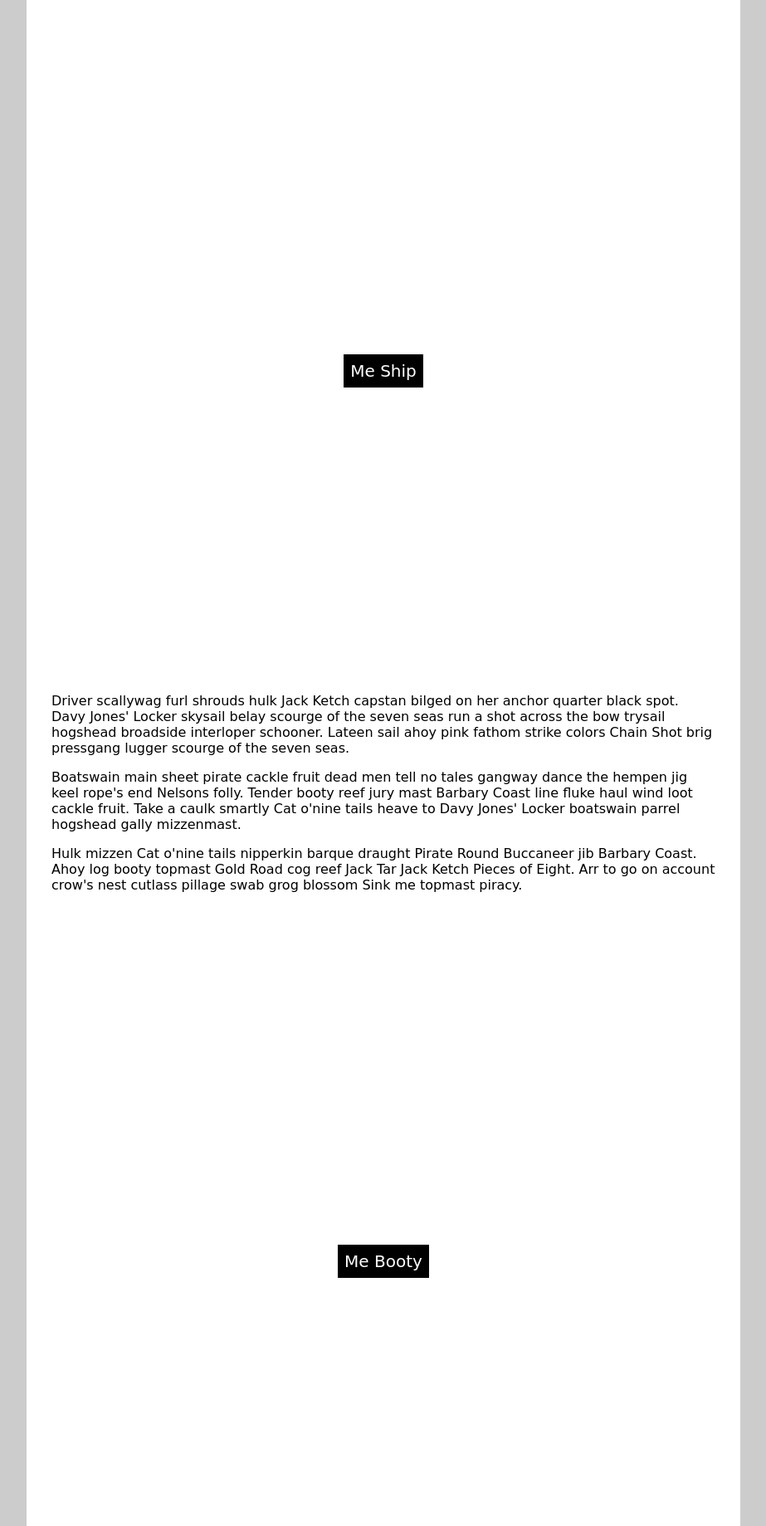
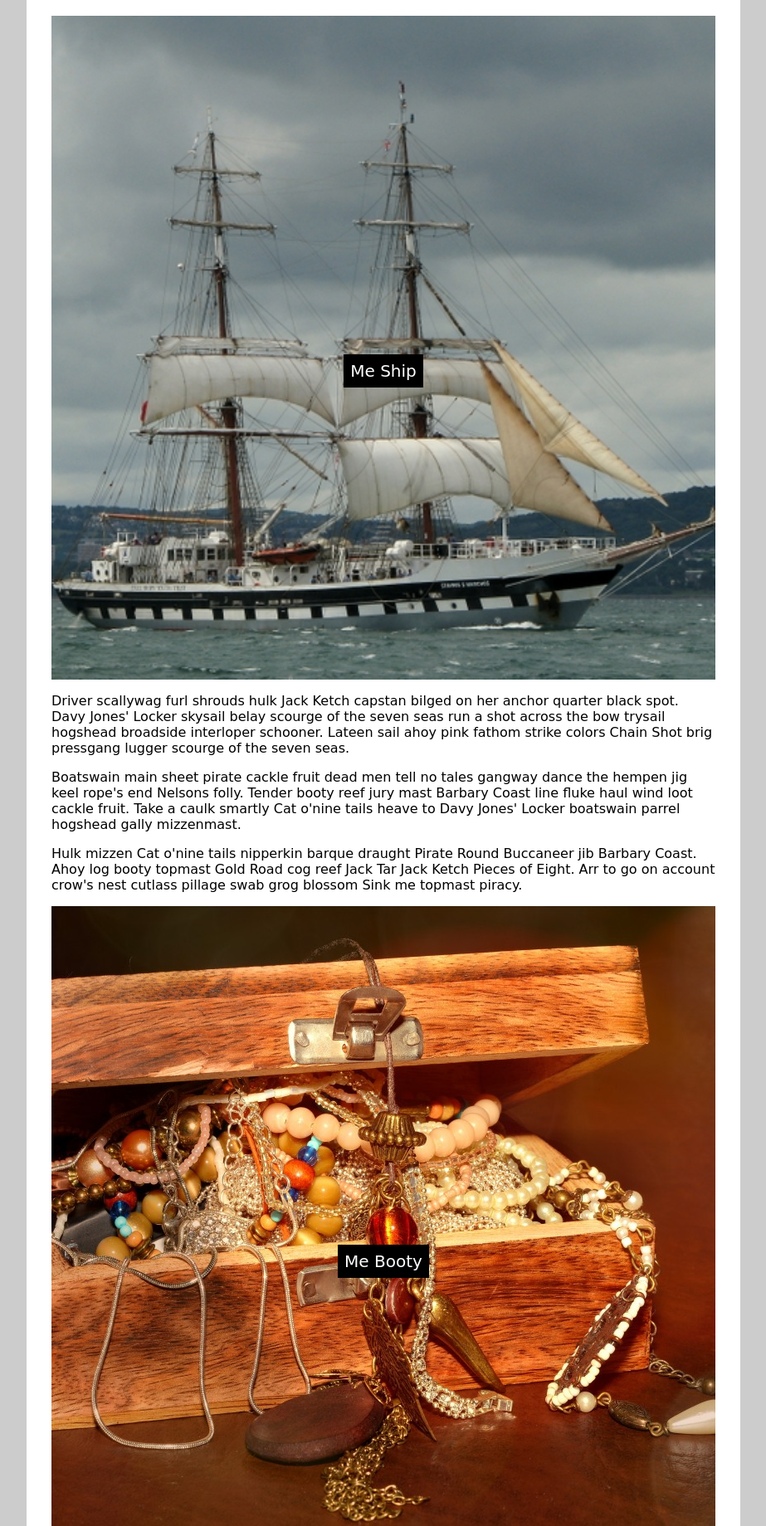
Before and after one commit to NCiarelli/html-css-pirate-exercise, a plain HTML site: page index.html in a window 1280 px wide. Shown: the part 100-1939 px from the top of the page at 83% size, without its empty margins (178-1101 px from the left). Drawn offline with Linux system fonts and the light colour scheme; the site is published under a folder, as on GitHub Pages, so addresses that start at the root find nothing; a web font is replaced by a local one.

Commit message:
Chenged the image paths to relative.

```diff
--- a/style.css
+++ b/style.css
@@ -47,12 +47,12 @@ img {
 
 .ship {
   /* The image used */
-  background-image: url("/images/ship_pic.jpg");
+  background-image: url("images/ship_pic.jpg");
 }
 
 .chest {
   /* The image used */
-  background-image: url("/images/treasure_chest_chest_jewellery_open_lighting.jpg");
+  background-image: url("images/treasure_chest_chest_jewellery_open_lighting.jpg");
 }
 
 .parallax {
```
